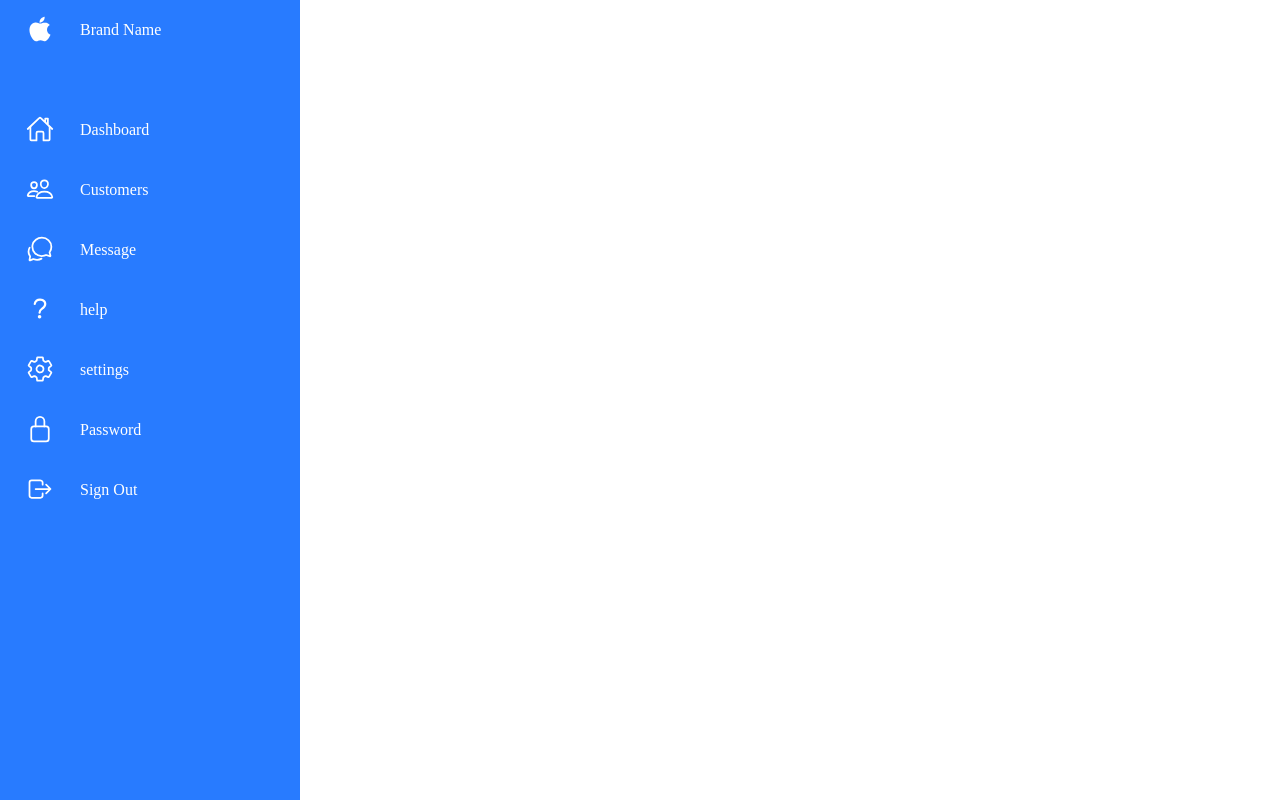
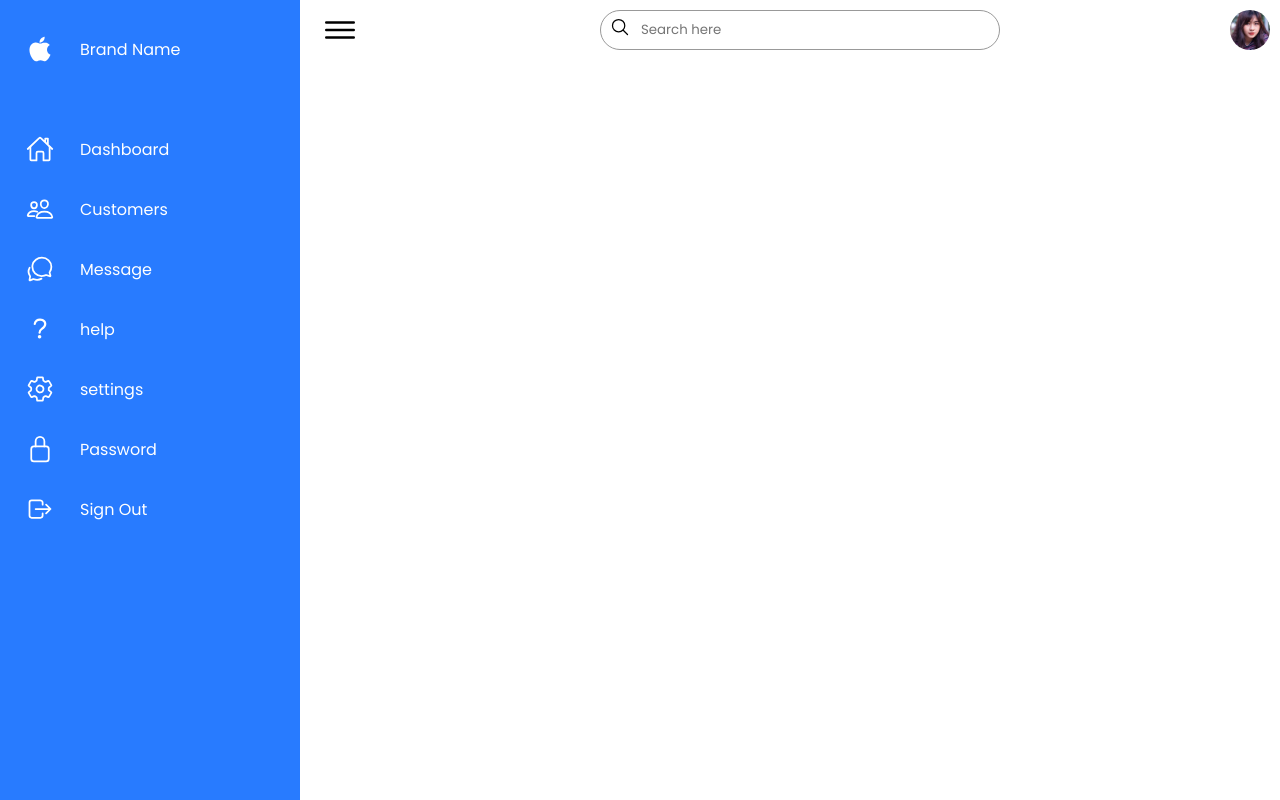
Before and after one commit to ProgrammerShahJalal/dashboard, a plain HTML site: page index.html in a window 1280 px wide. Drawn offline with nearby package versions, Linux system fonts and the light colour scheme.

Commit message:
javascript

```diff
--- a/index.html
+++ b/index.html
@@ -79,7 +79,28 @@
                 </li>
             </ul>
         </div>
+        <!-- main -->
+        <div class="main">
+            <div class="topbar">
+                <div class="toggle">
+                    <ion-icon name="menu-outline"></ion-icon>
+                </div>
+                <!-- search -->
+                <div class="search">
+                    <label>
+                        <input type="text" placeholder="Search here">
+                        <ion-icon name="search-outline"></ion-icon>
+                    </label>
+                </div>
+                <!-- user image -->
+                <div class="user">
+                    <img src="./images/user.jpg" alt="">
+                </div>
+            </div>
+        </div>
     </div>
+    <!-- main script -->
+    <script src="./index.js"></script>
 
     <!-- Ionicons script -->
     <script type="module" src="https://unpkg.com/ionicons@5.5.2/dist/ionicons/ionicons.esm.js"></script>
--- /dev/null
+++ b/index.js
@@ -0,0 +1,13 @@
+/* menu toggle */
+let toggle = document.querySelector('.toggle');
+
+
+/* navigation list */
+let list = document.querySelectorAll('.navigation li');
+function activeLink() {
+    list.forEach((item) =>
+        item.classList.remove('hovered'));
+    this.classList.add('hovered');
+}
+list.forEach((item) =>
+    item.addEventListener('mouseover', activeLink));
--- a/style.css
+++ b/style.css
@@ -1,7 +1,10 @@
+@import url('https://fonts.googleapis.com/css2?family=Poppins&display=swap');
+
 *{
     margin: 0;
     padding: 0;
     box-sizing: border-box;
+    font-family: 'Poppins', sans-serif;
 }
 :root{
     --blue: #287bff;
@@ -35,13 +38,17 @@ body{
 }
 .navigation ul li{
     position: relative;
-    width: 200%;
+    width: 100%;
     list-style: none;
+    border-top-left-radius: 30px;
+    border-bottom-left-radius: 30px;
 }
-.navigation ul li:hover{
+.navigation ul li:hover,
+.navigation ul li.hovered{
     background: var(--white);
 }
 .navigation ul li:nth-child(1){
+    margin-top: 20px;
     margin-bottom: 40px;
 }
 .navigation ul li a{
@@ -52,7 +59,8 @@ body{
     text-decoration: none;
     color: var(--white);
 }
-.navigation ul li:hover a{
+.navigation ul li:hover a,
+.navigation ul li.hovered a{
     color: var(--blue);
 }
 .navigation ul li a .icon{
@@ -75,3 +83,96 @@ text-align: center;
     text-align: start;
     white-space: nowrap;
 }
+/* curve outside */
+.navigation ul li:hover a::before,
+.navigation ul li.hovered a::before{
+    content: '';
+    position: absolute;
+    top: -50px;
+    right: 0;
+    width: 50px;
+    height: 50px;
+    background: transparent;
+    border-radius: 50%;
+    box-shadow: 35px 35px 0 10px var(--white);
+    pointer-events: none;
+}
+.navigation ul li:hover a::after,
+.navigation ul li.hovered a::after{
+    content: '';
+    position: absolute;
+    bottom: -50px;
+    right: 0;
+    width: 50px;
+    height: 50px;
+    background: transparent;
+    border-radius: 50%;
+    box-shadow: 35px -35px 0 10px var(--white);
+    pointer-events: none;
+}
+/* main */
+.main{
+    position: absolute;
+    width: calc(100% - 300px);
+    left: 300px;
+    min-height: 100vh;
+    background: var(--white);
+    transition: 0.5s;
+}
+.topbar{
+    width: 100%;
+    height: 60px;
+    display: flex;
+    justify-content: space-between;
+    align-items: center;
+    padding: 0 10px;
+}
+.toggle{
+    position: relative;
+    width: 60px;
+    height: 60px;
+    display: flex;
+    justify-content: center;
+    align-items: center;
+    font-size: 2.5em;
+    cursor: pointer;
+}
+.search{
+    position: relative;
+    width: 400px;
+    margin: 0 10px;
+}
+.search label{
+    position: relative;
+    width: 100%;
+}
+.search label input{
+    width: 100%;
+    height: 40px;
+    padding: 5px 40px;
+    border-radius: 40px;
+    outline: none;
+    border: 1px solid var(--black2);
+}
+.search label ion-icon{
+    position: absolute;
+    top: 0;
+    left: 10px;
+    font-size: 1.25em;
+}
+.user{
+    position: relative;
+    width: 40px;
+    height: 40px;
+    border-radius: 50%;
+    overflow: hidden;
+    cursor: pointer;
+}
+.user img{
+    position: absolute;
+    top: 0;
+    left: 0;
+    width: 100%;
+    height: 100%;
+    object-fit: cover;
+}
```
Also changed, not shown: images/img1.jpg (added), images/img2.jpg (added), images/img3.jpg (added), images/img4.jpg (added), images/img5.jpg (added), images/img6.jpg (added), images/img7.jpg (added), images/img8.jpg (added), images/img9.jpg (added), images/user.jpg (added).
